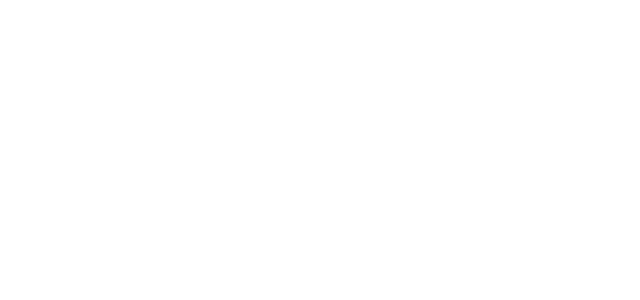
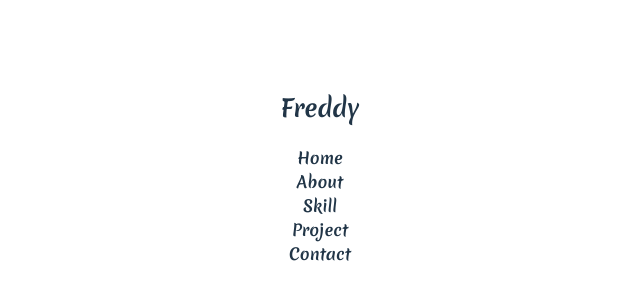
Before and after one commit to freddy990117/Personal-Portfolio-Website, a React (Vite) app: page / in a window 1280 px wide. Shown: the part 232-532 px from the top of the page, without its empty margins (320-960 px from the left). Built offline with nearby package versions, Linux system fonts and the light colour scheme; a web font is replaced by a local one.

Commit message:
完成 Header 設定，開始設定 CSS

```diff
--- a/Layout.jsx
+++ b/Layout.jsx
@@ -1,7 +1,31 @@
 import React from "react";
-
+const Header = () => {
+  return (
+    <div className="l-header">
+      <h2>Freddy</h2>
+      <div className="navBar">
+        {navs.map((nav) => (
+          <div className="nav">{nav.name}</div>
+        ))}
+      </div>
+    </div>
+  );
+};
+const navs = [
+  { name: "Home" },
+  { name: "About" },
+  { name: "Skill" },
+  { name: "Project" },
+  { name: "Contact" },
+];
 const Layout = () => {
-  return;
+  return (
+    <div>
+      <Header />
+      <div className="l-main"></div>
+      <div className="l-footer"></div>
+    </div>
+  );
 };
 
 export default Layout;
```
